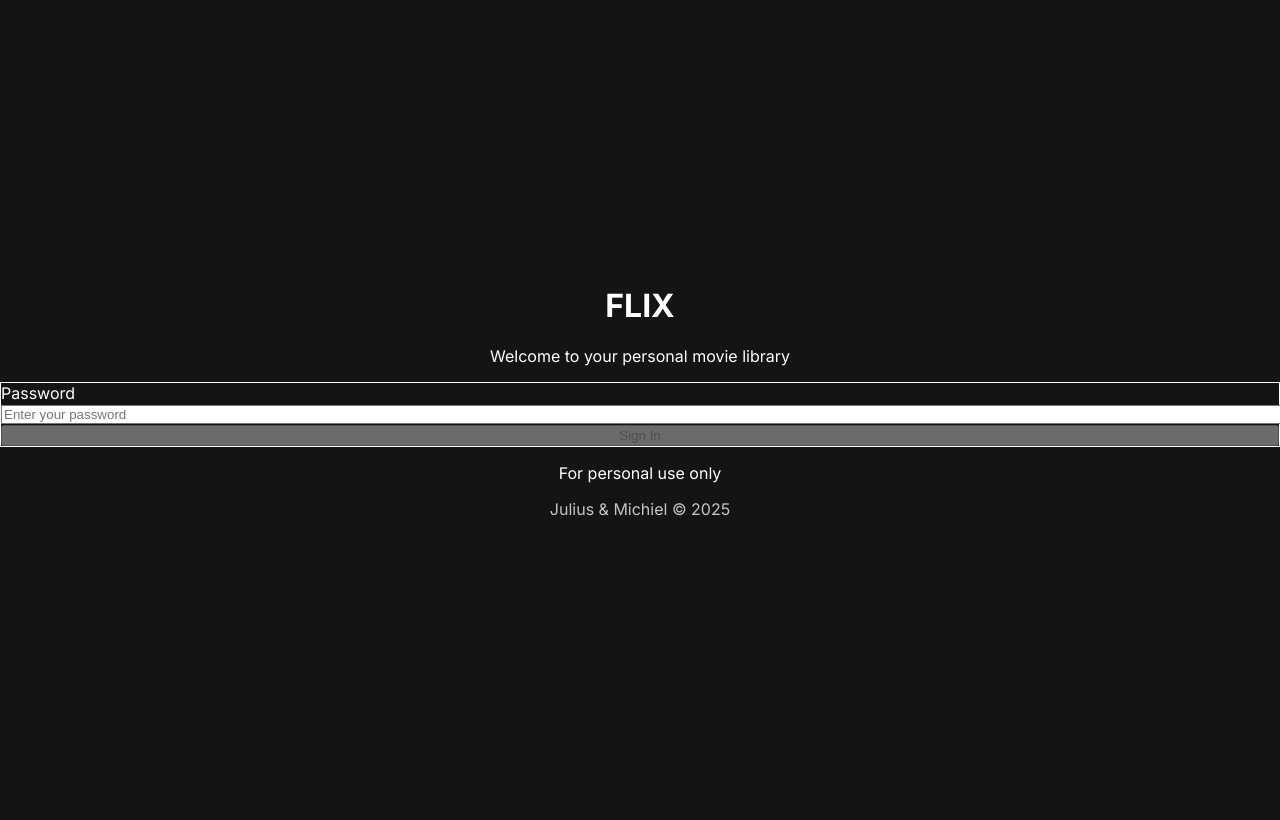
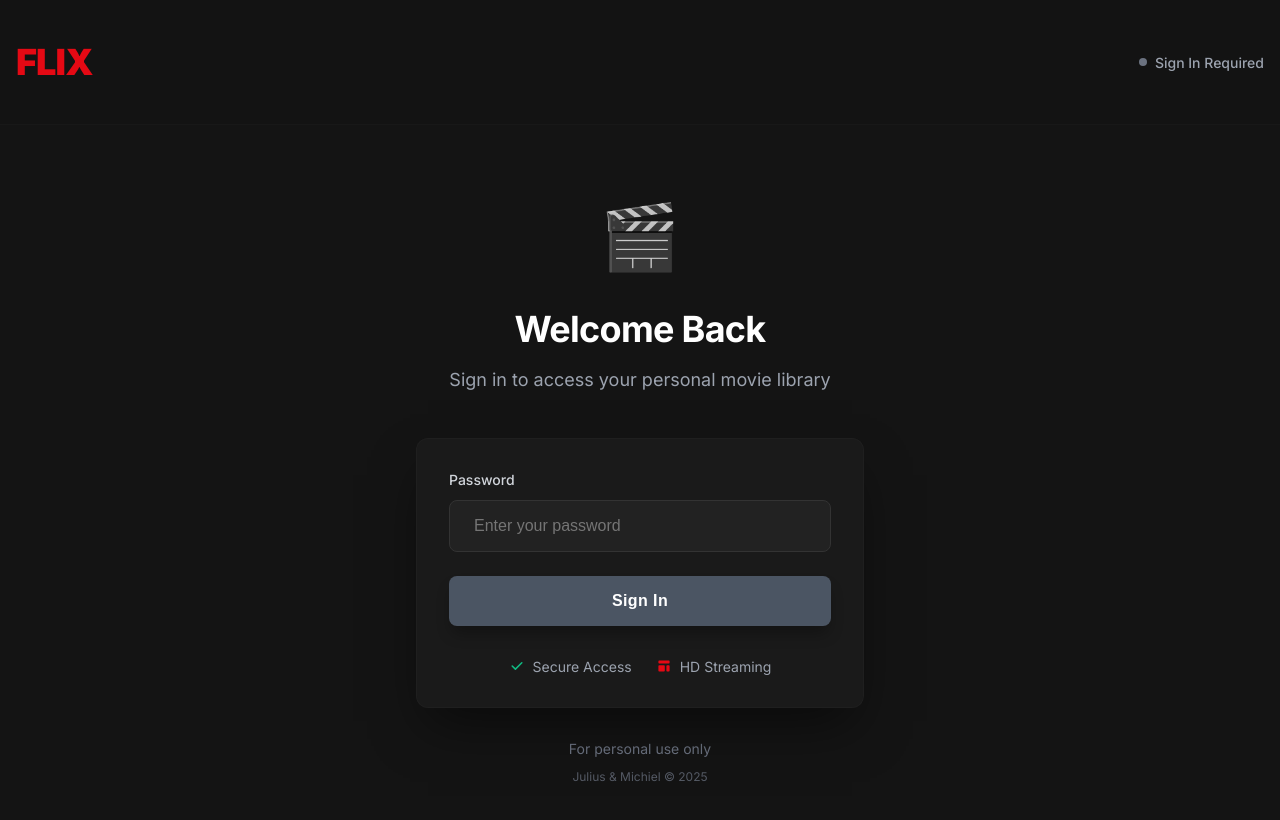
Before and after one commit to juliuspleunes4/Flix, a React (Vite) app in the folder frontend/: page /login in a window 1280 px wide. Shown: the top 820 px of the page. Built offline with nearby package versions, Linux system fonts and the light colour scheme; no server answers.

Commit message:
Login page redesign | Matches the homescreen

```diff
--- a/frontend/src/pages/Login.tsx
+++ b/frontend/src/pages/Login.tsx
@@ -37,26 +37,93 @@ const Login: React.FC = () => {
   }
 
   return (
-    <div className="min-h-screen bg-gradient-to-b from-netflix-black via-netflix-black-light to-netflix-dark relative overflow-hidden">
-      {/* Background pattern */}
-      <div className="absolute inset-0 opacity-10">
-        <div className="absolute inset-0 bg-gradient-to-r from-netflix-red/20 to-transparent"></div>
-      </div>
+    <div className="min-h-screen text-white" style={{ backgroundColor: '#141414', minHeight: '100vh', color: 'white' }}>
+      {/* Enhanced Netflix-style Header */}
+      <header className="fixed top-0 left-0 right-0 z-50" style={{
+        position: 'fixed',
+        top: 0,
+        left: 0,
+        right: 0,
+        zIndex: 50,
+        backgroundColor: 'rgba(20, 20, 20, 0.95)',
+        backdropFilter: 'blur(8px)',
+        borderBottom: '1px solid rgba(51, 51, 51, 0.2)'
+      }}>
+        <div className="max-w-7xl mx-auto px-4 sm:px-6 lg:px-8" style={{ maxWidth: '80rem', margin: '0 auto', padding: '0 1rem' }}>
+          <div className="flex justify-between items-center py-4" style={{ display: 'flex', justifyContent: 'space-between', alignItems: 'center', padding: '1rem 0' }}>
+            {/* Logo */}
+            <div className="flex items-center" style={{ display: 'flex', alignItems: 'center' }}>
+              <h1 className="text-4xl font-black text-netflix-red tracking-tight cursor-pointer hover:scale-105 transition-transform duration-200" style={{
+                fontSize: '2.25rem',
+                fontWeight: '900',
+                color: '#E50914',
+                letterSpacing: '-0.025em',
+                cursor: 'pointer',
+                transition: 'transform 0.2s'
+              }}>
+                FLIX
+              </h1>
+            </div>
 
-      <div className="relative z-10 min-h-screen flex items-center justify-center px-4">
-        <div className="w-full max-w-md animate-fade-in">
-          {/* Logo and Header */}
-          <div className="text-center mb-12">
-            <h1 className="text-5xl font-bold text-netflix-red mb-4 tracking-tight">FLIX</h1>
-            <div className="w-16 h-1 bg-netflix-red mx-auto mb-6"></div>
-            <p className="text-gray-300 text-lg font-light">Welcome to your personal movie library</p>
+            {/* Login Status Indicator */}
+            <div className="flex items-center space-x-2" style={{ display: 'flex', alignItems: 'center', gap: '0.5rem' }}>
+              <div className="w-2 h-2 bg-gray-500 rounded-full" style={{
+                width: '0.5rem',
+                height: '0.5rem',
+                backgroundColor: '#6B7280',
+                borderRadius: '50%'
+              }}></div>
+              <span className="text-gray-400 font-medium text-sm" style={{ color: '#9CA3AF', fontWeight: '500', fontSize: '0.875rem' }}>Sign In Required</span>
+            </div>
+          </div>
+        </div>
+      </header>
+
+      {/* Main Content */}
+      <main className="pt-24 flex items-center justify-center min-h-screen" style={{ paddingTop: '6rem', display: 'flex', alignItems: 'center', justifyContent: 'center', minHeight: '100vh' }}>
+        <div className="max-w-md w-full mx-4" style={{ maxWidth: '28rem', width: '100%', margin: '0 1rem' }}>
+          {/* Hero Section */}
+          <div className="text-center mb-12 animate-fade-in" style={{ textAlign: 'center', marginBottom: '3rem' }}>
+            <div className="mb-8" style={{ marginBottom: '2rem' }}>
+              <div className="text-6xl mb-6" style={{ fontSize: '4rem', marginBottom: '1.5rem', opacity: 0.8 }}>🎬</div>
+            </div>
+            <h2 className="text-4xl font-bold text-white mb-4" style={{
+              fontSize: '2.25rem',
+              fontWeight: 'bold',
+              color: 'white',
+              marginBottom: '1rem',
+              letterSpacing: '-0.02em'
+            }}>
+              Welcome Back
+            </h2>
+            <p className="text-lg text-gray-400 mb-8" style={{
+              fontSize: '1.125rem',
+              color: '#9CA3AF',
+              marginBottom: '2rem',
+              fontWeight: '400'
+            }}>
+              Sign in to access your personal movie library
+            </p>
           </div>
 
-          {/* Login Form */}
-          <div className="bg-netflix-black-light/80 backdrop-blur-md rounded-lg p-8 shadow-netflix border border-netflix-gray/30">
-            <form onSubmit={handleSubmit} className="space-y-6">
+          {/* Login Form Card */}
+          <div className="bg-netflix-gray-dark rounded-xl p-8 shadow-2xl border border-netflix-gray/20 backdrop-blur-sm" style={{
+            backgroundColor: '#1a1a1a',
+            borderRadius: '0.75rem',
+            padding: '2rem',
+            boxShadow: '0 25px 50px -12px rgba(0, 0, 0, 0.5)',
+            border: '1px solid rgba(51, 51, 51, 0.2)',
+            backdropFilter: 'blur(4px)'
+          }}>
+            <form onSubmit={handleSubmit} style={{ display: 'flex', flexDirection: 'column', gap: '1.5rem' }}>
               <div>
-                <label htmlFor="password" className="block text-sm font-medium text-gray-300 mb-2">
+                <label htmlFor="password" className="block text-sm font-medium text-gray-300 mb-3" style={{
+                  display: 'block',
+                  fontSize: '0.875rem',
+                  fontWeight: '500',
+                  color: '#D1D5DB',
+                  marginBottom: '0.75rem'
+                }}>
                   Password
                 </label>
                 <input
@@ -66,17 +133,36 @@ const Login: React.FC = () => {
                   required
                   value={password}
                   onChange={(e) => setPassword(e.target.value)}
-                  className="w-full px-4 py-4 bg-netflix-gray-dark border border-netflix-gray rounded-md text-white placeholder-gray-400 focus:outline-none focus:ring-2 focus:ring-netflix-red focus:border-netflix-red transition-all duration-200 text-lg"
+                  className="w-full px-4 py-4 bg-netflix-gray-dark border border-netflix-gray rounded-lg text-white placeholder-gray-400 focus:outline-none focus:ring-2 focus:ring-netflix-red focus:border-netflix-red transition-all duration-200 text-lg"
+                  style={{
+                    width: '100%',
+                    padding: '1rem 1.5rem',
+                    backgroundColor: '#222222',
+                    border: '1px solid #333333',
+                    borderRadius: '0.5rem',
+                    color: 'white',
+                    fontSize: '1rem',
+                    outline: 'none',
+                    transition: 'all 0.2s ease',
+                    boxSizing: 'border-box'
+                  }}
                   placeholder="Enter your password"
                   disabled={isLoading}
                 />
               </div>
 
               {error && (
-                <div className="bg-netflix-red/20 border border-netflix-red/50 text-netflix-red text-sm p-4 rounded-md backdrop-blur-sm animate-slide-up">
-                  <div className="flex items-center">
-                    <span className="mr-2">⚠️</span>
-                    {error}
+                <div className="bg-netflix-red/10 border border-netflix-red/30 text-netflix-red px-4 py-3 rounded-lg backdrop-blur-sm animate-slide-up" style={{
+                  backgroundColor: 'rgba(229, 9, 20, 0.1)',
+                  border: '1px solid rgba(229, 9, 20, 0.3)',
+                  color: '#E50914',
+                  padding: '0.75rem 1rem',
+                  borderRadius: '0.5rem',
+                  backdropFilter: 'blur(4px)'
+                }}>
+                  <div className="flex items-center" style={{ display: 'flex', alignItems: 'center' }}>
+                    <span className="mr-2 text-lg" style={{ marginRight: '0.5rem', fontSize: '1.125rem' }}>⚠️</span>
+                    <span className="font-medium" style={{ fontWeight: '500' }}>{error}</span>
                   </div>
                 </div>
               )}
@@ -84,27 +170,79 @@ const Login: React.FC = () => {
               <button
                 type="submit"
                 disabled={isLoading || !password.trim()}
-                className="w-full bg-netflix-red hover:bg-netflix-red-dark disabled:bg-netflix-gray disabled:cursor-not-allowed text-white font-semibold py-4 px-6 rounded-md transition-all duration-200 transform hover:scale-105 active:scale-95 shadow-lg text-lg tracking-wide"
+                className="w-full bg-netflix-red hover:bg-netflix-red-dark disabled:bg-netflix-gray disabled:cursor-not-allowed text-white font-semibold py-4 px-6 rounded-lg transition-all duration-200 transform hover:scale-105 active:scale-95 shadow-lg text-lg tracking-wide"
+                style={{
+                  width: '100%',
+                  backgroundColor: isLoading || !password.trim() ? '#4B5563' : '#E50914',
+                  color: 'white',
+                  fontWeight: '600',
+                  padding: '1rem 1.5rem',
+                  borderRadius: '0.5rem',
+                  border: 'none',
+                  fontSize: '1rem',
+                  letterSpacing: '0.025em',
+                  cursor: isLoading || !password.trim() ? 'not-allowed' : 'pointer',
+                  transition: 'all 0.2s ease',
+                  boxShadow: '0 10px 15px -3px rgba(0, 0, 0, 0.3)'
+                }}
               >
                 {isLoading ? (
-                  <div className="flex items-center justify-center">
-                    <div className="w-5 h-5 border-2 border-white border-t-transparent rounded-full animate-spin mr-3"></div>
-                    Logging in...
+                  <div className="flex items-center justify-center" style={{ display: 'flex', alignItems: 'center', justifyContent: 'center' }}>
+                    <div className="w-5 h-5 border-2 border-white border-t-transparent rounded-full animate-spin mr-3" style={{
+                      width: '1.25rem',
+                      height: '1.25rem',
+                      border: '2px solid white',
+                      borderTopColor: 'transparent',
+                      borderRadius: '50%',
+                      marginRight: '0.75rem',
+                      animation: 'spin 1s linear infinite'
+                    }}></div>
+                    Signing in...
                   </div>
                 ) : (
                   'Sign In'
                 )}
               </button>
             </form>
+
+            {/* Additional Info */}
+            <div className="mt-8 text-center" style={{ marginTop: '2rem', textAlign: 'center' }}>
+              <div className="flex items-center justify-center space-x-6 text-sm text-gray-400" style={{
+                display: 'flex',
+                alignItems: 'center',
+                justifyContent: 'center',
+                gap: '1.5rem',
+                fontSize: '0.875rem',
+                color: '#9CA3AF'
+              }}>
+                <div className="flex items-center space-x-2" style={{ display: 'flex', alignItems: 'center', gap: '0.5rem' }}>
+                  <svg className="w-4 h-4 text-green-500" width="16" height="16" fill="#10B981" viewBox="0 0 20 20">
+                    <path fillRule="evenodd" d="M16.707 5.293a1 1 0 010 1.414l-8 8a1 1 0 01-1.414 0l-4-4a1 1 0 011.414-1.414L8 12.586l7.293-7.293a1 1 0 011.414 0z" clipRule="evenodd" />
+                  </svg>
+                  <span>Secure Access</span>
+                </div>
+                <div className="flex items-center space-x-2" style={{ display: 'flex', alignItems: 'center', gap: '0.5rem' }}>
+                  <svg className="w-4 h-4 text-netflix-red" width="16" height="16" fill="#E50914" viewBox="0 0 20 20">
+                    <path fillRule="evenodd" d="M3 4a1 1 0 011-1h12a1 1 0 011 1v2a1 1 0 01-1 1H4a1 1 0 01-1-1V4zM3 10a1 1 0 011-1h6a1 1 0 011 1v6a1 1 0 01-1 1H4a1 1 0 01-1-1v-6zM14 9a1 1 0 00-1 1v6a1 1 0 001 1h2a1 1 0 001-1v-6a1 1 0 00-1-1h-2z" clipRule="evenodd" />
+                  </svg>
+                  <span>HD Streaming</span>
+                </div>
+              </div>
+            </div>
           </div>
 
           {/* Footer */}
-          <div className="text-center mt-8 text-gray-400 text-sm">
-            <p className="mb-2">For personal use only</p>
-            <p className="text-xs opacity-75">Julius & Michiel © 2025</p>
+          <div className="text-center mt-8 text-gray-500 text-sm" style={{
+            textAlign: 'center',
+            marginTop: '2rem',
+            color: '#6B7280',
+            fontSize: '0.875rem'
+          }}>
+            <p className="mb-2" style={{ marginBottom: '0.5rem' }}>For personal use only</p>
+            <p className="text-xs opacity-75" style={{ fontSize: '0.75rem', opacity: 0.75 }}>Julius & Michiel © 2025</p>
           </div>
         </div>
-      </div>
+      </main>
     </div>
   );
 };
```
